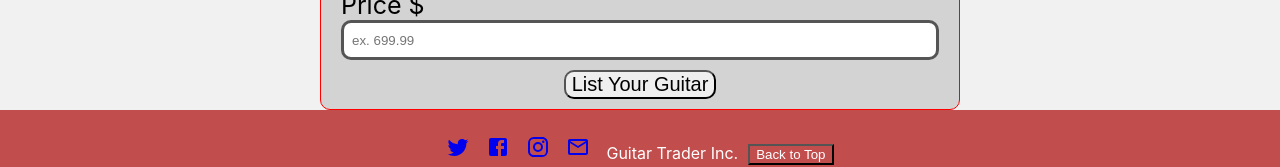
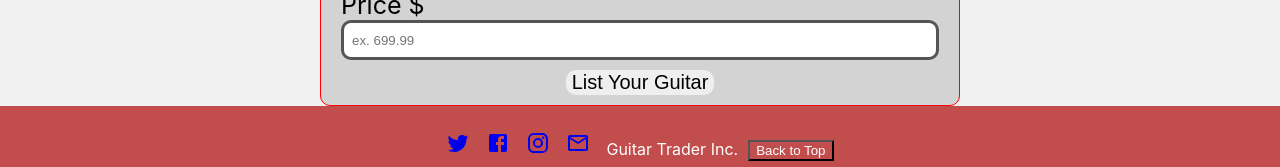
Before and after one commit to riverferguson/phase-2-project, a React (Create React App) app in the folder phase-2-project/: page /guitars/new in a window 1280 px wide. Shown: the part 561-728 px from the top of the page. Built offline with nearby package versions, Linux system fonts and the light colour scheme; data requests are answered from the project's data file.

Commit message:
final css changes

```diff
--- a/phase-2-project/src/components/GuitarForm.css
+++ b/phase-2-project/src/components/GuitarForm.css
@@ -27,6 +27,11 @@
 }
 
 .listButton {
+  margin-top: 10px;
+  margin-right: 10px;
+  font-size: 25px;
+  border: #e04b52;
+  transition-duration: 0.5s;
   align-items: left;
   border-radius: 10px;
   font-size: 20px;
@@ -35,6 +40,11 @@
   text-align: center;
 }
 
+.listButton:hover {
+  background-color: #efa0a0;
+  color: white;
+}
+
 .label {
   padding: 12px 12px 12px 0;
   display: inline-block;
```
Also changed, not shown: phase-2-project/src/components/Footer.css (line endings or trailing spaces).
